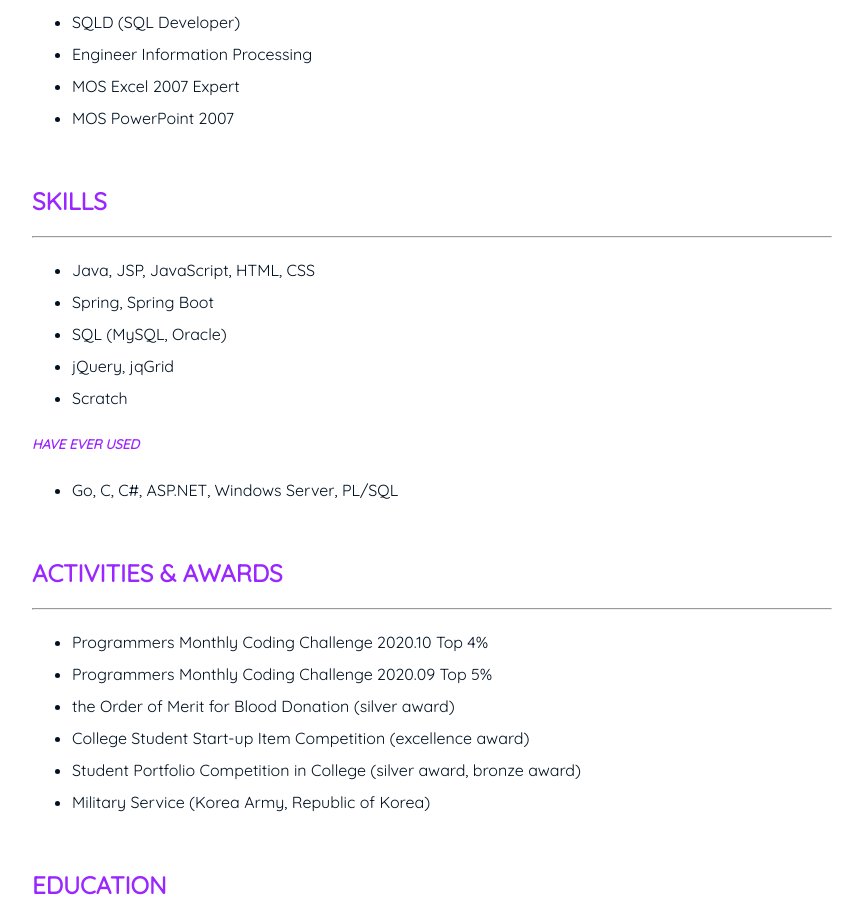
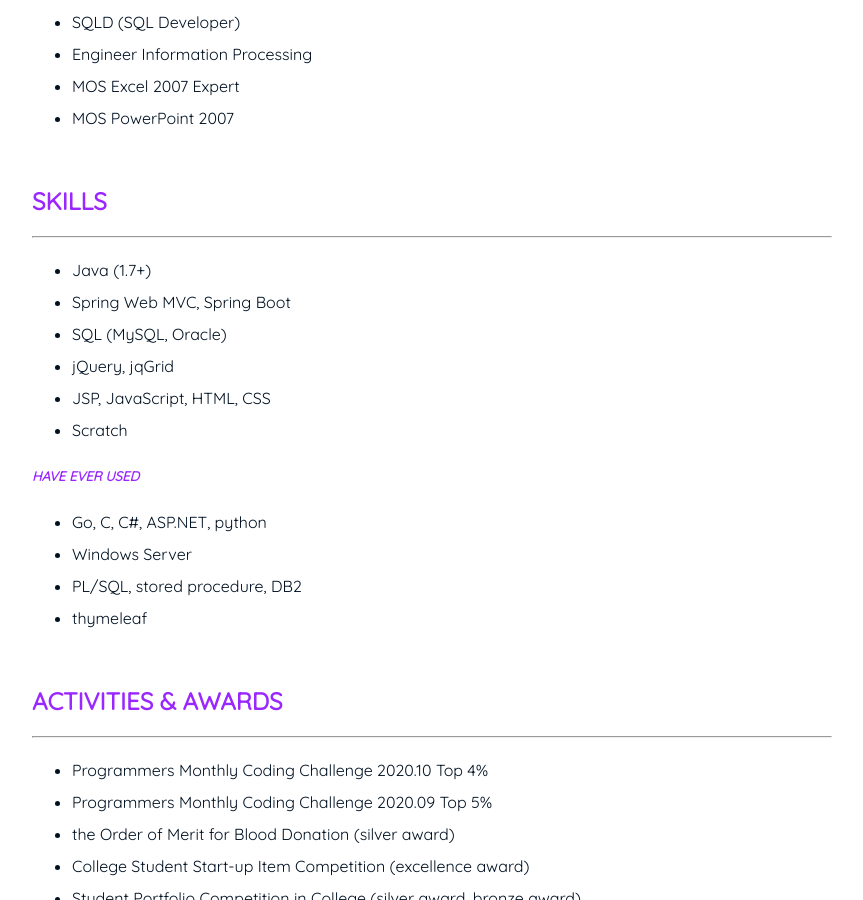
Before and after one commit to nimkoes/portfolio, a Jekyll site: the page built from about.md, in a window 1280 px wide and 900 px high, scrolled down 518 px. Shown: the whole window, without its empty margins (208-1071 px from the left). Built offline with Jekyll 4.4.1, drawn with Linux system fonts in a browser that asks for light colours.

Commit message:
Update about.md

```diff
--- a/about.md
+++ b/about.md
@@ -25,15 +25,18 @@ subtitle: I work diligently to become lazy ☕
 ## **SKILLS**
 ---
 
-* Java, JSP, JavaScript, HTML, CSS
-* Spring, Spring Boot
+* Java (1.7+)
+* Spring Web MVC, Spring Boot
 * SQL (MySQL, Oracle)
 * jQuery, jqGrid
+* JSP, JavaScript, HTML, CSS
 * Scratch
 
-
 ##### ***HAVE EVER USED***
-* Go, C, C#, ASP.NET, Windows Server, PL/SQL
+* Go, C, C#, ASP.NET, python
+* Windows Server
+* PL/SQL, stored procedure, DB2
+* thymeleaf
 
 
 
```
